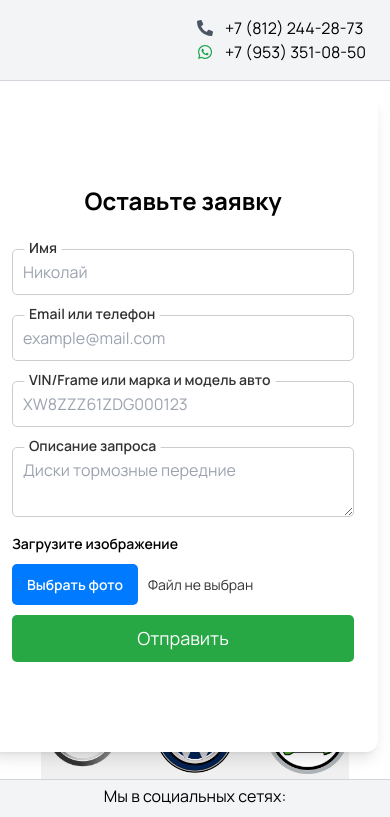
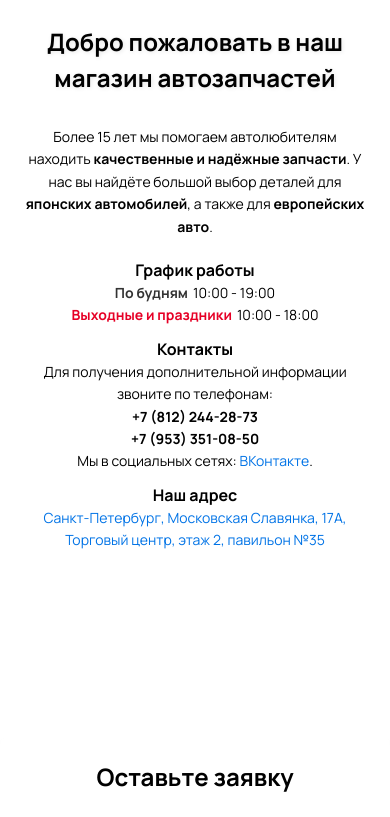
Before and after one commit to happykoko1994/autoparts35, a Next.js app: page / in a window 390 px wide. Shown: the top 817 px of the page. Built offline with nearby package versions, Linux system fonts and the light colour scheme.

Commit message:
мобилка

```diff
--- a/app/layout.js
+++ b/app/layout.js
@@ -57,7 +57,7 @@ export default function RootLayout({ children }) {
       <body
         className={`${geistSans.variable} ${geistMono.variable} antialiased flex flex-col min-h-screen`}
       >
-        <header className="w-full bg-gray-100 border-b border-gray-300 py-4 px-6 flex justify-end items-center fixed">
+        <header className="w-full bg-gray-100 border-b border-gray-300 py-4 px-6 justify-end items-center fixed hidden md:flex">
           <div className="flex flex-col">
             <div className="flex items-center space-x-3">
               <FaPhoneAlt className="text-gray-600" />
@@ -76,7 +76,7 @@ export default function RootLayout({ children }) {
 
         <main className="flex-grow flex flex-col">{children}</main>
 
-        <footer className="w-full bg-gray-100 border-t border-gray-300 py-1 flex flex-col items-center fixed bottom-0">
+        {/* <footer className="w-full bg-gray-100 border-t border-gray-300 py-1 flex flex-col items-center fixed bottom-0">
           <p className="mb-2">Мы в социальных сетях:</p>
           <a
             href="https://vk.com/club78660843"
@@ -86,7 +86,7 @@ export default function RootLayout({ children }) {
           >
             <FaVk className="w-6 h-6" />
           </a>
-        </footer>
+        </footer> */}
       </body>
     </html>
   );
--- a/app/page.js
+++ b/app/page.js
@@ -1,17 +1,21 @@
 import ContactForm from "../components/ContactForm";
-import StoreInfo from "../components/StoreInfo"; // Импортируем компонент StoreInfo
-import { ToastContainer, toast } from "react-toastify";
+import StoreInfo from "../components/StoreInfo";
+import { ToastContainer } from "react-toastify";
 import "react-toastify/dist/ReactToastify.css";
 
 export default function Home() {
   return (
     <div className="flex-grow flex flex-col md:flex-row h-full">
-      <div className="w-full md:w-2/3 flex p-6">
+      {/* Контентный блок (на ПК - слева, на мобилке - растянут) */}
+      <div className="w-full md:w-2/3 flex flex-col p-6">
         <StoreInfo />
       </div>
-      <div className="w-full md:w-1/3 p-6 m-3 ml-0 md:ml-6 bg-white rounded-xl shadow-lg fixed top-20 bottom-20 right-0 z-10">
+
+      {/* Форма обратной связи (на ПК - справа фиксированная, на мобилке - статичная) */}
+      <div className="w-full md:w-1/3 p-6 md:m-3 md:ml-0 md:ml-6 bg-white rounded-xl shadow-lg md:fixed md:top-20 md:bottom-0 md:right-0 md:z-10">
         <ContactForm />
       </div>
+
       <ToastContainer />
     </div>
   );
--- a/components/StoreInfo.js
+++ b/components/StoreInfo.js
@@ -68,11 +68,12 @@ export default function StoreInfo() {
           <div className="store-info__contact-item">
             <h3 className="store-info__subtitle">График работы</h3>
             <p className="store-info__text">
-              <span className="workdays">По будням</span>
-              <span className="worktime">с 10:00 до 19:00</span>
+              <span className="workdays">По будням</span><span className="worktime">10:00 - 19:00</span>
+
               <span className="separator"></span>
-              <span className="weekends">Выходные и праздники</span>
-              <span className="worktime">с 10:00 до 18:00</span>
+
+              <span className="weekends">Выходные и праздники</span><span className="worktime">10:00 - 18:00</span>
+
             </p>
           </div>
           <div className="store-info__contact-item">
--- a/styles/store-info.css
+++ b/styles/store-info.css
@@ -3,28 +3,28 @@
   flex-direction: column;
   align-items: center;
   justify-content: flex-start;
-  padding: 60px 0;
+  padding: 60px 0 10px;
   height: 100%;
   width: 90%;
   margin: 0 auto;
 }
 
 .store-info__title {
-  font-size: 42px;
+  font-size: clamp(24px, 5vw, 42px);
   font-weight: bold;
   text-align: center; /* Центрируем заголовок */
   text-shadow: 1px 1px 4px rgba(0, 0, 0, 0.1);
-  margin-bottom: 20px;
+  margin: 20px 0;
 }
 
 .store-info__subtitle {
-  font-size: 20px;
+  font-size: clamp(16px, 2.5vw, 20px);
   font-weight: bold;
   margin-top: 20px;
 }
 
 .store-info__text {
-  font-size: 18px;
+  font-size: clamp(14px, 2vw, 18px);
   line-height: 1.6;
   margin: 10px 0;
   text-align: center; /* Центрируем текст в блоке */
@@ -87,13 +87,11 @@
 
 .store-info__contact-item .workdays,
 .store-info__contact-item .weekends {
-  display: block; /* Разделяет строки, создавая блоки */
   font-weight: bold;
 }
 
 .store-info__contact-item .worktime {
-  display: block; /* Отображается как блок, чтобы была новая строка */
-  padding-left: 20px; /* Добавляем отступ слева для времени */
+  padding-left: 5px;
 }
 
 .store-info__contact-item .separator {
@@ -127,3 +125,49 @@ iframe {
   width: 100%;
   height: 100%;
 }
+
+@media (max-width: 768px) {
+  /* Центрируем текст и делаем отступы */
+  .store-info {
+    width: 100%;
+    padding: 0px;
+    text-align: center;
+  }
+  .store-info__title{
+    margin-top: 0;
+  }
+
+  .store-info__subtitle, .store-info__contact-left .store-info__text{
+    margin: 0;
+    text-align: center;
+  }
+  .store-info__contact-item .separator{
+    margin: 0;
+  }
+
+  /* Убираем блок с эмблемами */
+  .store-info__car-logos {
+    display: none;
+  }
+
+  /* Контакты и карта на мобильных устройствах идут в колонку */
+  .store-info__contact-map {
+    flex-direction: column;
+    margin-top: 10px;
+  }
+
+  .store-info__contact-left,
+  .store-info__contact-right {
+    width: 100%;
+    padding: 0;
+  }
+  .store-info__contact-item{
+    margin-bottom: 10px;
+  }
+
+  /* Форма обратной связи на мобильных устройствах не фиксируется */
+  .contact-form-container {
+    position: static;
+    margin-top: 20px;
+  }
+}
```
Also changed, not shown: uploadTest.js (deleted, +0 -45 lines), test.jpg (deleted).
